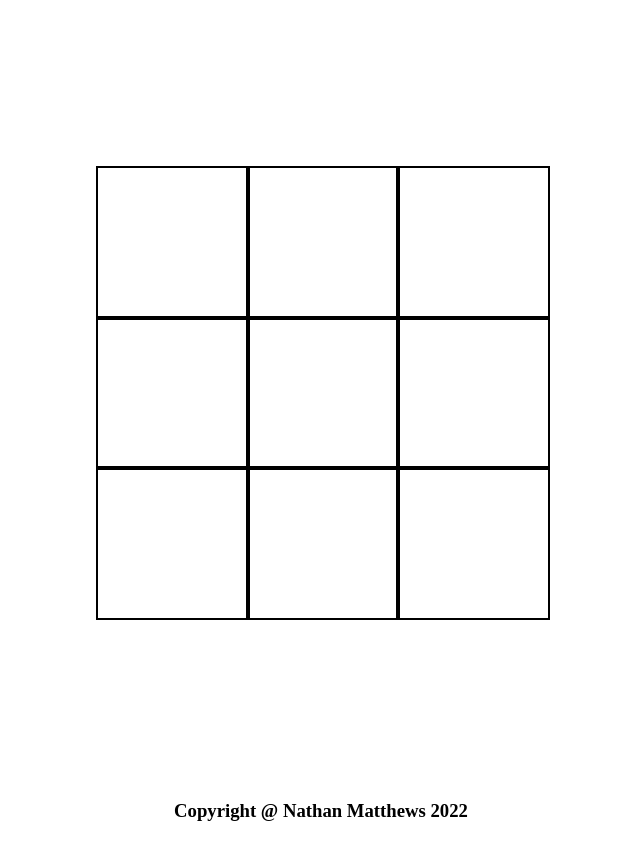
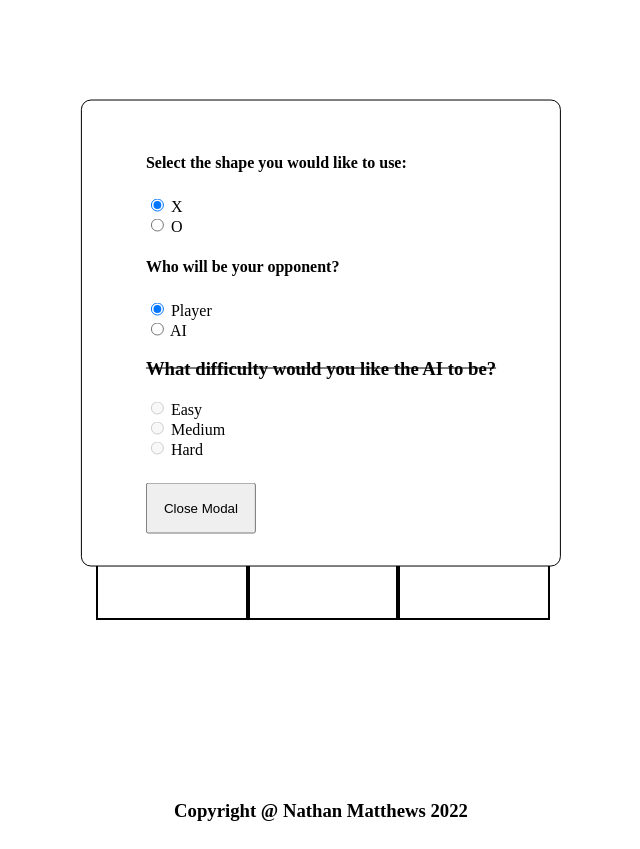
Before and after one commit to Nathan-Matthews/tic-tac-toe, a plain HTML site: page index.html in a window 1280 px wide. Shown: the part 67-916 px from the top of the page, without its empty margins (319-959 px from the left). Drawn offline with Linux system fonts and the light colour scheme.

Commit message:
Added form for selectable options

```diff
--- a/index.html
+++ b/index.html
@@ -10,9 +10,32 @@
 </head>
 <body>
     <div class="page-container">
+        <div class="popup-modal">
+            <form>
+                <h4>Select the shape you would like to use:</h4>
+                <input type="radio" id="x" name="shape" value="X" checked>
+                <label for="x">X</label><br>
+                <input type="radio" id="o" name="shape" value="O">
+                <label for="o">O</label><br>
+                <h4>Who will be your opponent?</h4>
+                <input type="radio" id="player" name="opponentType" value="Player" checked>
+                <label for="player">Player</label><br>
+                <input type="radio" id="ai" name="opponentType" value="AI">
+                <label for="ai">AI</label><br>
+                <h3>What difficulty would you like the AI to be?</h3>
+                <input type="radio" id="easy" name="difficulty" value="Easy" disabled>
+                <label for="easy">Easy</label><br>
+                <input type="radio" id="medium" name="difficulty" value="Medium" disabled>
+                <label for="medium">Medium</label><br>
+                <input type="radio" id="hard" name="difficulty" value="Hard" disabled>
+                <label for="hard">Hard</label><br>
+            </form>
+            <button id="close-modal">Close Modal</button>
+          </div>
         <header class="header">
             <h1>Ultimate Tic-Tac-Toe</h1>
         </header>
+
 
         <div class="gameboard">
 
--- a/script.js
+++ b/script.js
@@ -79,8 +79,6 @@ const Gameboard = (() => {
     // Called once a winning set has been found.
     const _hasWon = (shape) => {
         document.querySelector(".header").textContent = shape + " has won!";
-        console.log(shape);
-        console.log(playerOne.shape)
         if(shape == playerOne.shape){
             playerOne.hasWon = true;
         }
@@ -166,5 +164,19 @@ const playerOne = playerFactory(1,"X");
 const playerTwo = playerFactory(2,"O");
 displayController.initializeDisplay();
 
-// TODO: make the selectable options appear in a popup on page load
-// Then once those selections are made, the popup disappears and shows the board.
+// TODO: make the "difficulty" be selectable once "AI" is selected.
+// set selected options to variables in the code.
+
+const openButton = document.getElementById('trigger-modal');
+const closeButton = document.getElementById('close-modal');
+
+function toggleModal() {
+  const modalDiv = document.querySelector('.popup-modal');
+  modalDiv.classList.toggle('show');
+}
+
+closeButton.addEventListener('click', toggleModal);
+
+
+// Open Modal on page load
+toggleModal();
--- a/style.css
+++ b/style.css
@@ -15,8 +15,8 @@
 .gameboard {
     grid-row: 2 / 3;
     display: grid;
-    grid-template-columns: repeat(3 , 150px);
-    grid-template-rows: repeat(3 , 150px);
+    grid-template-columns: repeat(3, 150px);
+    grid-template-rows: repeat(3, 150px);
 
     justify-content: center;
 }
@@ -32,6 +32,54 @@
     border: 2px solid black;
 }
 
+.popup-modal {
+    padding: 32px 64px;
+    background-color: white;
+    border: 1px solid black;
+    border-radius: 10px;
+    position: fixed;
+    top: 50%;
+    left: 50%;
+    transform-origin: center;
+    transform: translate(-50%, -50%);
+    pointer-events: none;
+    opacity: 0%;
+    text-align: start;
+    transition: transform .3s ease-in-out, opacity .4s ease;
+    transform: translate(-50%, -100%);
+}
+
+.popup-modal h4 {
+    margin-bottom: 24px
+}
+
+.popup-modal h3 {
+    text-decoration: line-through;
+}
+
+.popup-modal button {
+    margin-top: 24px;
+    padding: 16px;
+}
+
+.backdrop {
+    pointer-events: none;
+    position: fixed;
+    inset: 0;
+    background: #000;
+    opacity: 0%;
+}
+
+.popup-modal.show {
+    opacity: 100%;
+    pointer-events: all;
+    transform: translate(-50%, -50%);
+}
+
+.backdrop.show {
+    opacity: 30%;
+}
+
 .footer {
     grid-row: 3 / 4;
     display: flex;
```
